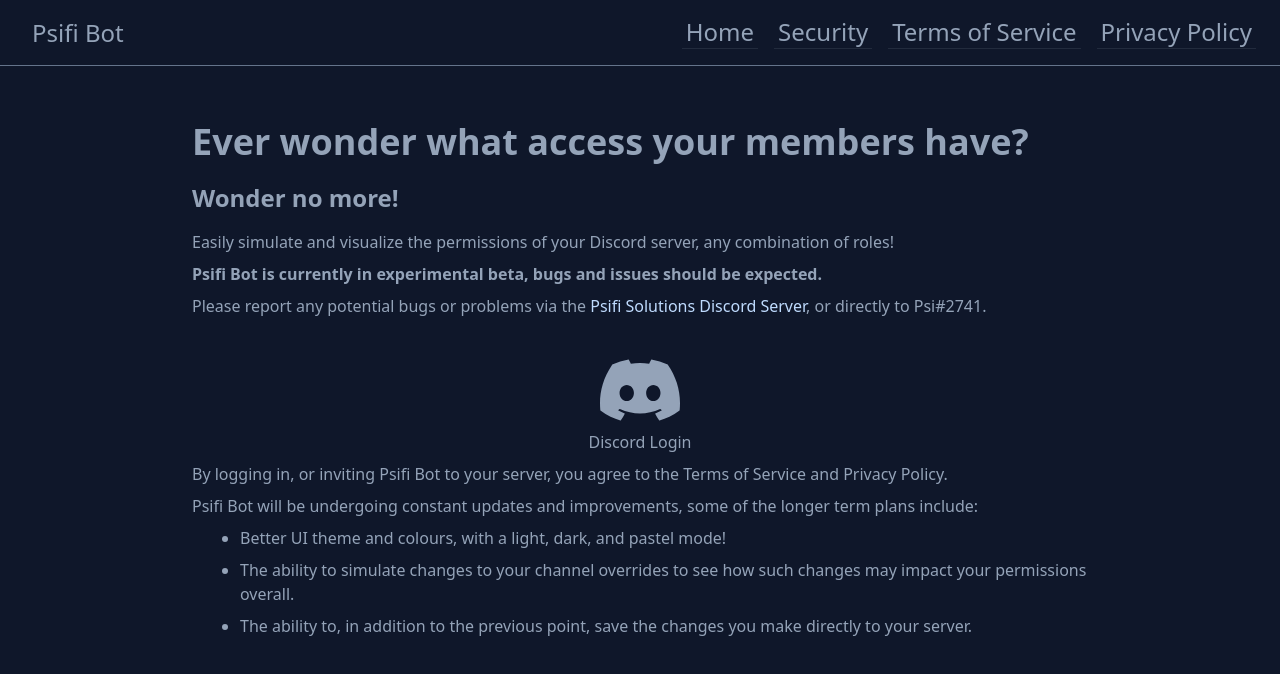
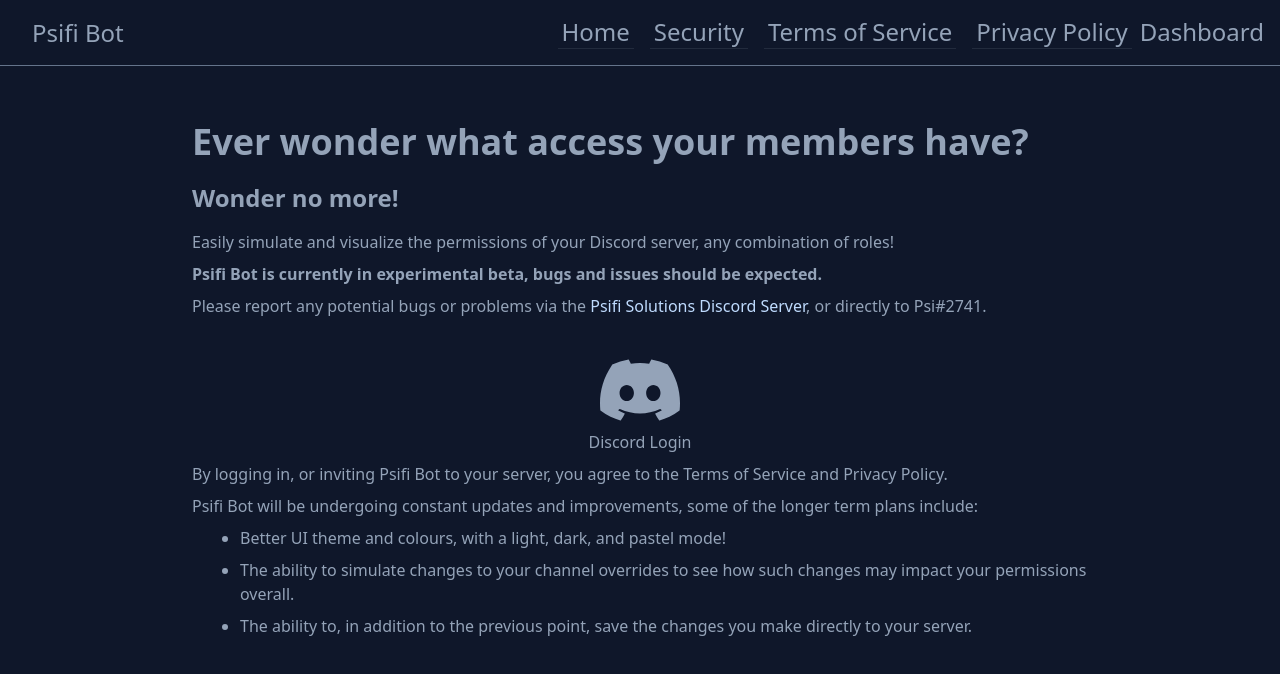
Before and after one commit to psibean/psifi-discord-permissions, a React (Vite) app in the folder frontend/: page / in a window 1280 px wide. Shown: the top 674 px of the page. Built offline with nearby package versions, Linux system fonts and the light colour scheme.

Commit message:
Add Dashboard link to root

```diff
--- a/frontend/src/pages/Root.tsx
+++ b/frontend/src/pages/Root.tsx
@@ -1,5 +1,4 @@
 import { CLIENT_ROUTES, PSD_API_URL } from '../util/constants.js';
-import { SiDiscord } from 'react-icons/si';
 import { Link, Outlet } from 'react-router-dom';
 import classnames from 'classnames';
 
@@ -35,6 +34,9 @@
         <HomeNavLink to={CLIENT_ROUTES.SECURITY} label="Security" />
         <HomeNavLink to={CLIENT_ROUTES.TOS} label="Terms of Service" />
         <HomeNavLink to={CLIENT_ROUTES.PRIVACY} label="Privacy Policy" />
+        <a className="text-center block text-slate-700 hover:text-slate-900 dark:text-slate-400 dark:hover:text-slate-300" href={`${PSD_API_URL}/auth/discord/login`}>
+          Dashboard
+        </a>
       </div>
     </div>
     <div className="w-full px-4 overflow-auto">
```
